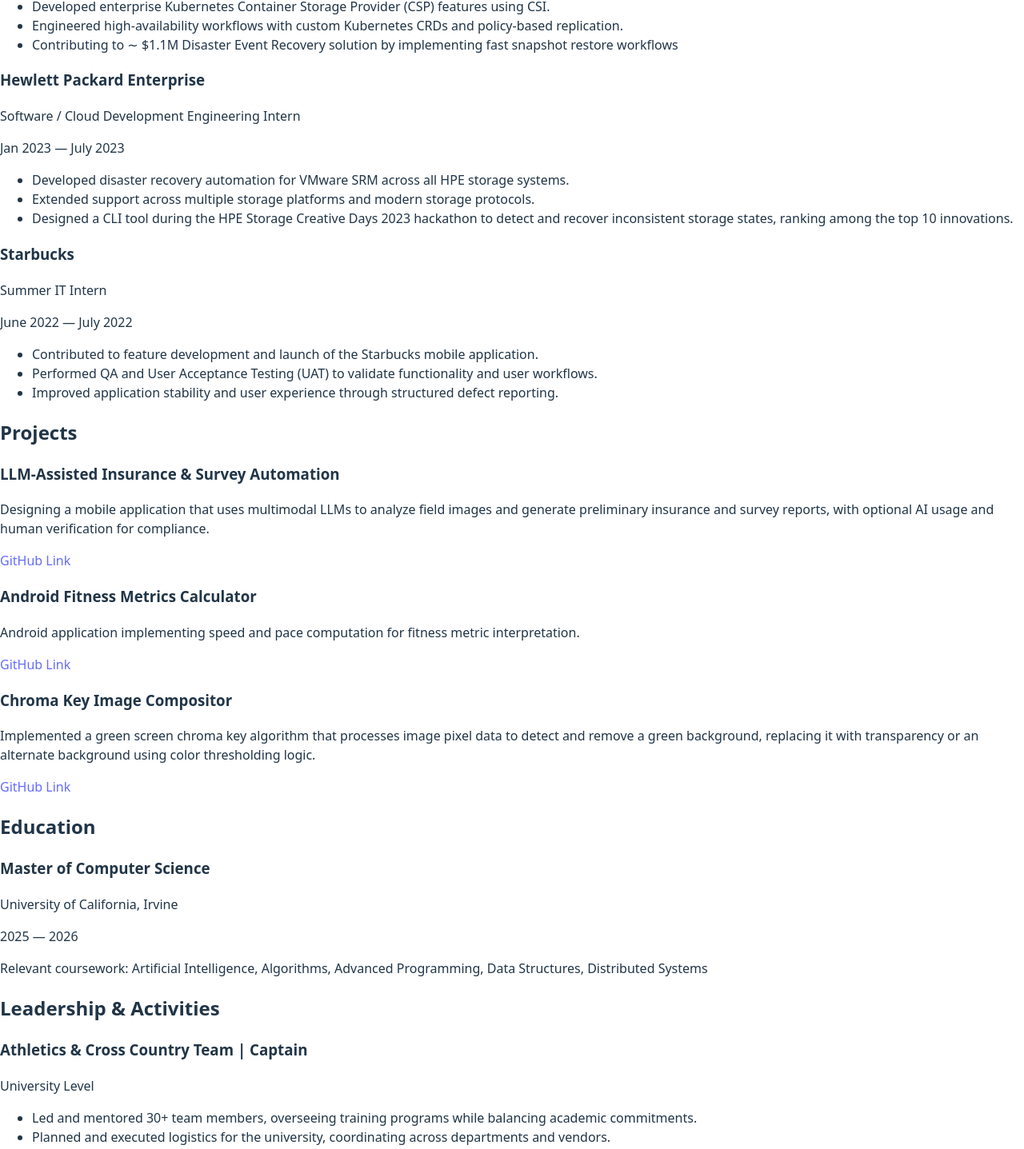
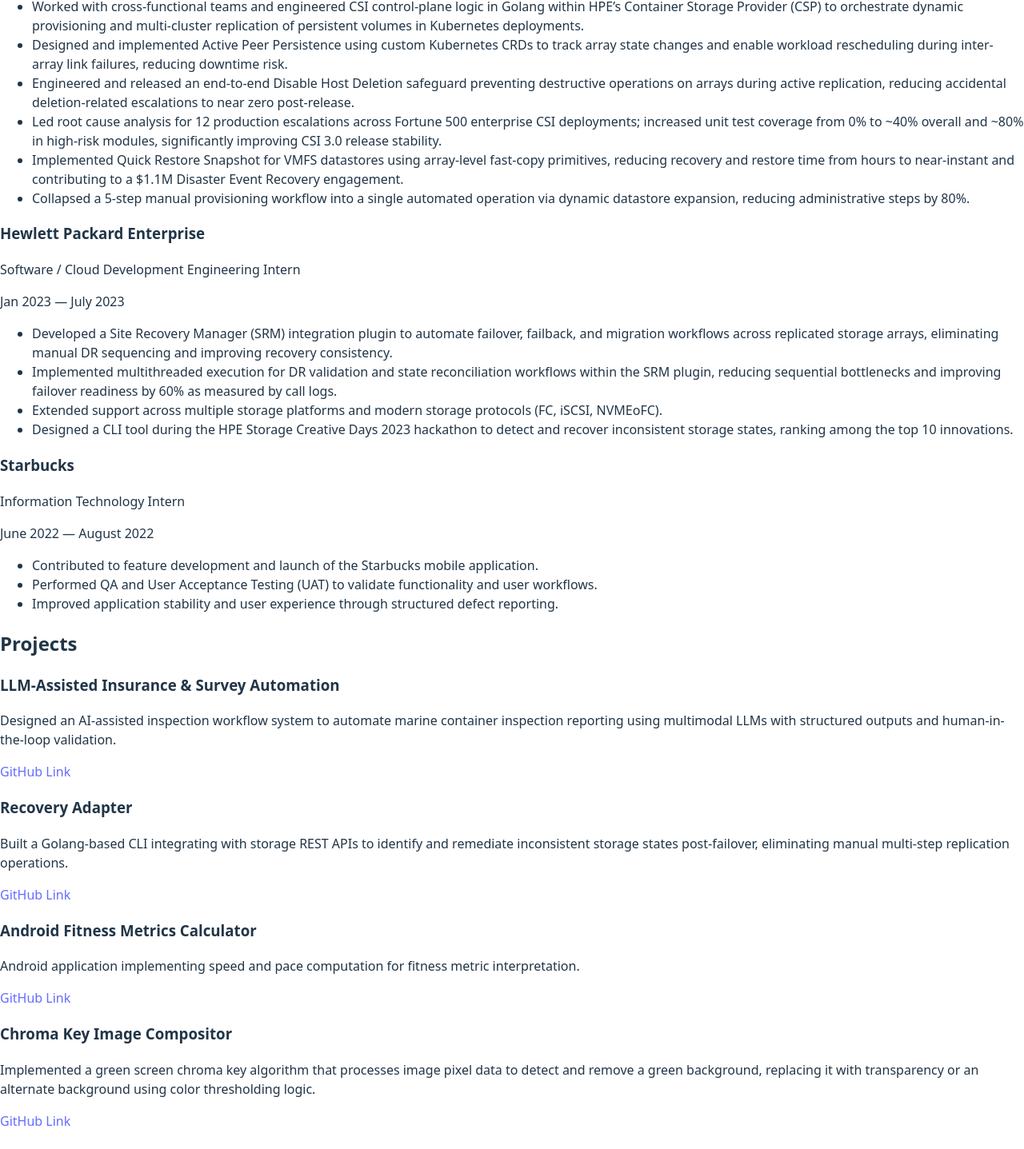
Before and after one commit to Shrey-Deshmukh/shrey-portfolio, a React (Vite) app: page / in a window 1280 px wide. Shown: the part 712-2149 px from the top of the page at 80% size. Built offline with nearby package versions, Linux system fonts and the light colour scheme; the HTML template or start-up script is replaced by a standard one.

Commit message:
Updated Experience Section

```diff
--- a/src/components/Experience.jsx
+++ b/src/components/Experience.jsx
@@ -6,9 +6,12 @@
     role: "Software / Cloud Development Engineer I",
     time: "Aug 2023 — Aug 2025",
     points: [
-      "Developed enterprise Kubernetes Container Storage Provider (CSP) features using CSI.",
-      "Engineered high-availability workflows with custom Kubernetes CRDs and policy-based replication.",
-      "Contributing to ∼ $1.1M Disaster Event Recovery solution by implementing fast snapshot restore workflows"
+      "Worked with cross-functional teams and engineered CSI control-plane logic in Golang within HPE’s Container Storage Provider (CSP) to orchestrate dynamic provisioning and multi-cluster replication of persistent volumes in Kubernetes deployments.",
+      "Designed and implemented Active Peer Persistence using custom Kubernetes CRDs to track array state changes and enable workload rescheduling during inter-array link failures, reducing downtime risk.",
+      "Engineered and released an end-to-end Disable Host Deletion safeguard preventing destructive operations on arrays during active replication, reducing accidental deletion-related escalations to near zero post-release.",
+      "Led root cause analysis for 12 production escalations across Fortune 500 enterprise CSI deployments; increased unit test coverage from 0% to ~40% overall and ~80% in high-risk modules, significantly improving CSI 3.0 release stability.",
+      "Implemented Quick Restore Snapshot for VMFS datastores using array-level fast-copy primitives, reducing recovery and restore time from hours to near-instant and contributing to a $1.1M Disaster Event Recovery engagement.",
+      "Collapsed a 5-step manual provisioning workflow into a single automated operation via dynamic datastore expansion, reducing administrative steps by 80%."
     ],
   },
   {
@@ -16,15 +19,16 @@
     role: "Software / Cloud Development Engineering Intern",
     time: "Jan 2023 — July 2023",
     points: [
-      "Developed disaster recovery automation for VMware SRM across all HPE storage systems.",
-      "Extended support across multiple storage platforms and modern storage protocols.",
+      "Developed a Site Recovery Manager (SRM) integration plugin to automate failover, failback, and migration workflows across replicated storage arrays, eliminating manual DR sequencing and improving recovery consistency.",
+      "Implemented multithreaded execution for DR validation and state reconciliation workflows within the SRM plugin, reducing sequential bottlenecks and improving failover readiness by 60% as measured by call logs.",
+      "Extended support across multiple storage platforms and modern storage protocols (FC, iSCSI, NVMEoFC).",
       "Designed a CLI tool during the HPE Storage Creative Days 2023 hackathon to detect and recover inconsistent storage states, ranking among the top 10 innovations.",
     ],
   },
   {
     company: "Starbucks",
-    role: "Summer IT Intern",
-    time: "June 2022 — July 2022",
+    role: "Information Technology Intern",
+    time: "June 2022 — August 2022",
     points: [
       "Contributed to feature development and launch of the Starbucks mobile application.",
       "Performed QA and User Acceptance Testing (UAT) to validate functionality and user workflows.",
--- a/src/components/Projects.jsx
+++ b/src/components/Projects.jsx
@@ -3,15 +3,22 @@
 const projectsData = [
   {
     name: "LLM-Assisted Insurance & Survey Automation",
-    desc: "Designing a mobile application that uses multimodal LLMs to analyze field images and generate preliminary insurance and survey reports, with optional AI usage and human verification for compliance.",
-    //tech: ["Dart", "Flutter", "SQLite", "Google Gemini Multimodal LLM", "CI/CD"],
-    //github: "",
+    desc: "Designed an AI-assisted inspection workflow system to automate marine container inspection reporting using multimodal LLMs with structured outputs and human-in-the-loop validation.",
+    tech: ["Python", "Flutter", "SQLite", "Google Gemini API Integration", "CI/CD"],
+    github: "https://github.com/Shrey-Deshmukh/survey_ops_plus_poc",
+    //live: "",
+  },
+  {
+    name: "Recovery Adapter",
+    desc: "Built a Golang-based CLI integrating with storage REST APIs to identify and remediate inconsistent storage states post-failover, eliminating manual multi-step replication operations.",
+    tech: ["Golang", "CLI", "REST API", "JSON"],
+    github: "",
     //live: "",
   },
   {
     name: "Android Fitness Metrics Calculator",
     desc: "Android application implementing speed and pace computation for fitness metric interpretation.",
-    //tech: ["Java", "Android SDK", "Gradle"],
+    tech: ["Java", "Android SDK", "Gradle"],
     github: "https://github.com/Shrey-Deshmukh/android-fitness-metrics-calculator",
     //live: "",
   },
@@ -19,17 +26,17 @@
     name: "Chroma Key Image Compositor",
     desc: "Implemented a green screen chroma key algorithm that processes image pixel data to detect and remove a green background, replacing it with transparency or an alternate background using color thresholding logic.",
     //Canvas API to perform chroma key background removal.",
-    //tech: ["HTML5", "CSS3", "Javascript (ES6+), "Canvas API"],
+    tech: ["HTML5", "CSS3", "Javascript (ES6+)"],
     github: "https://github.com/Shrey-Deshmukh/chroma-key-image-compositor",
     //live: "",
   },
-  // {
-  //   name: "Image Effects Lab",
-  //   desc: "A browser-based image effects lab that applies visual transformations to images using pixel-level manipulation.",
-  //   //tech: ["HTML5", "CSS3", "Javascript (ES6+)"],
-  //   github: "https://github.com/Shrey-Deshmukh/image-effects-lab",
-  //   //live: "",
-  // },
+  {
+    name: "Image Effects Lab",
+    desc: "A browser-based image effects lab that applies visual transformations to images using pixel-level manipulation.",
+    //tech: ["HTML5", "CSS3", "Javascript (ES6+)"],
+    github: "https://github.com/Shrey-Deshmukh/image-effects-lab",
+    //live: "",
+  },
 ]
 
 export default function Projects() {
```
